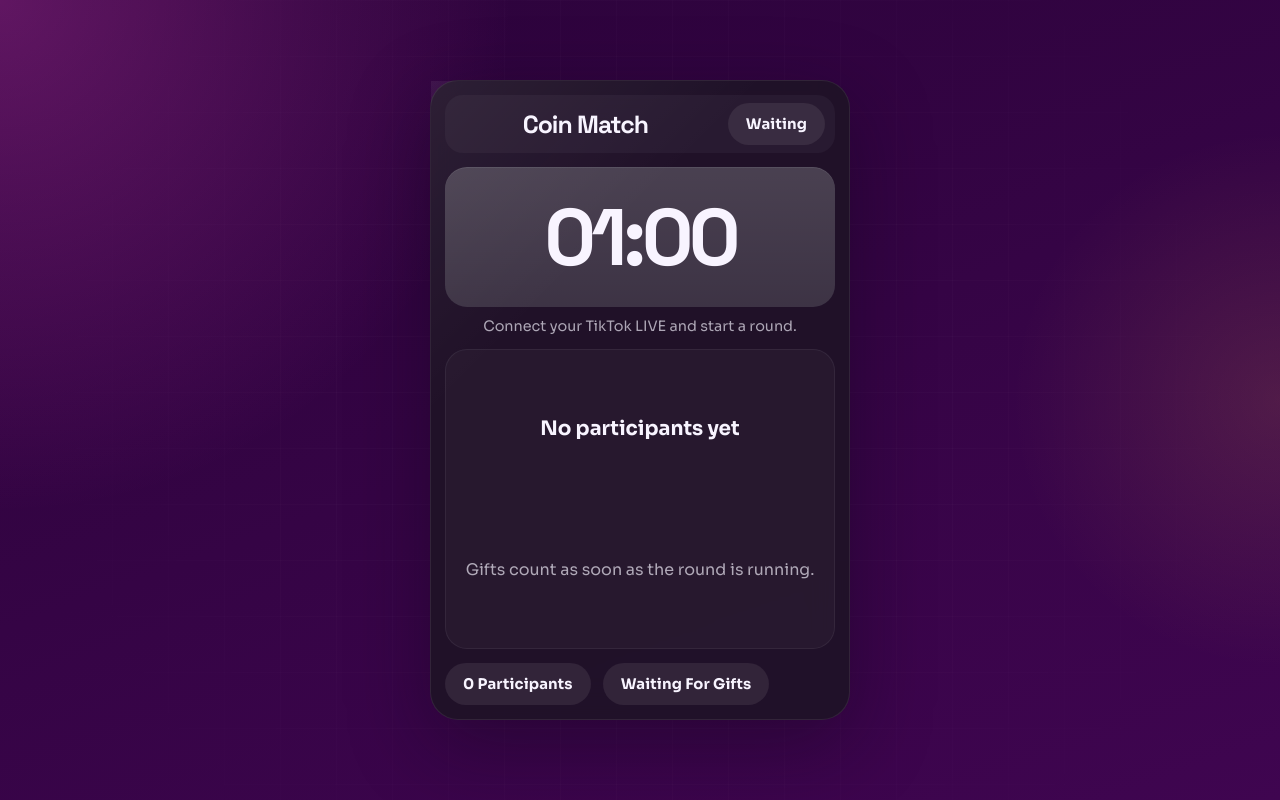
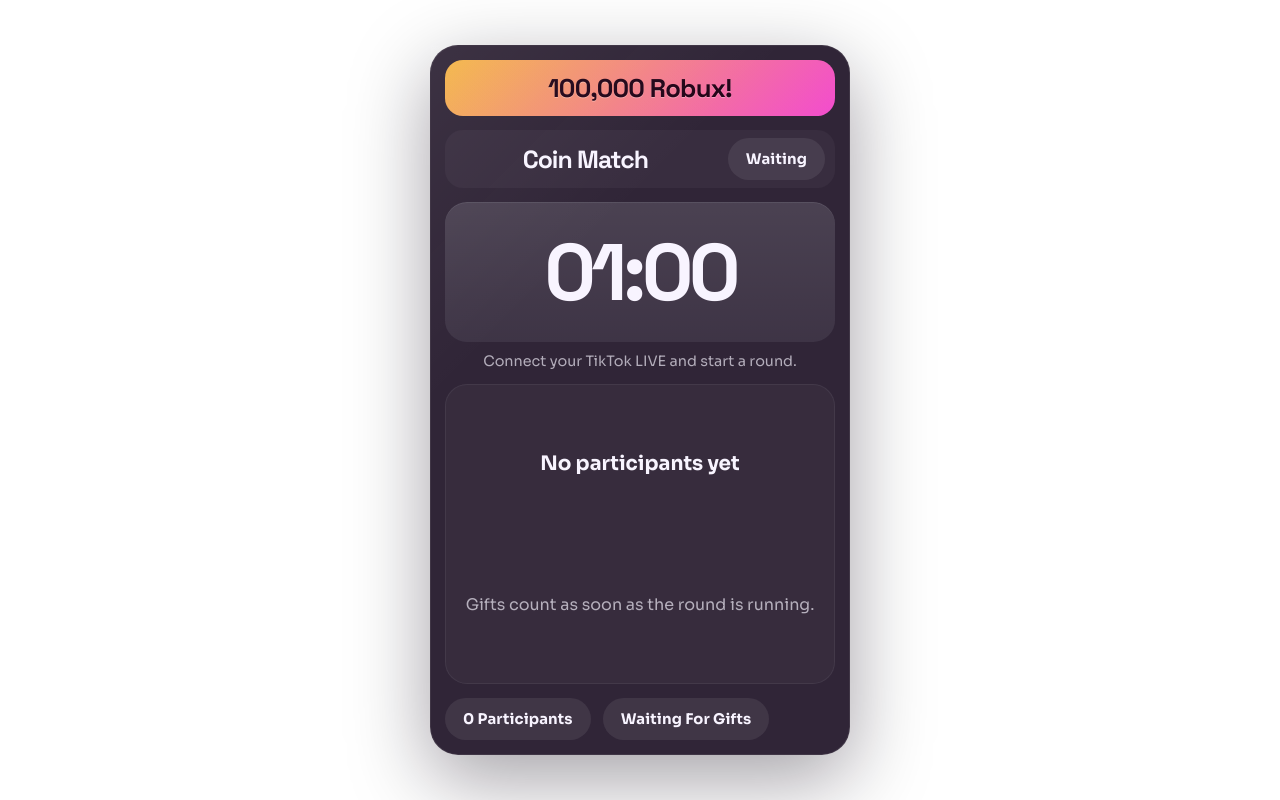
Before and after one commit to SlimJimShady/ServerHop, a website: page public/overlay.html in a window 1280 px wide. Drawn offline with Linux system fonts and the light colour scheme; no server answers.

Commit message:
Sync hosted overlay transparency and stake banner

```diff
--- a/api/state.js
+++ b/api/state.js
@@ -6,6 +6,7 @@
 const defaultState = {
   round: {
     title: "Coin Match",
+    stakeText: "100,000 Robux!",
     status: "idle",
     durationSeconds: 60,
     startedAt: null,
--- a/public/overlay.html
+++ b/public/overlay.html
@@ -9,6 +9,8 @@
   <body class="overlay-page">
     <div class="overlay-stage">
       <section class="overlay-card rise-in" id="overlayCard">
+        <div class="stakes-banner" id="stakesBanner">100,000 Robux!</div>
+
         <header class="overlay-header">
           <h1 id="overlayTitle">Coin Match</h1>
           <span class="overlay-status" id="overlayStatus">Waiting</span>
--- a/public/overlay.js
+++ b/public/overlay.js
@@ -2,6 +2,7 @@
 const statusElement = document.getElementById("overlayStatus");
 const subtitleElement = document.getElementById("overlaySubtitle");
 const timerBox = document.getElementById("timerBox");
+const stakesBanner = document.getElementById("stakesBanner");
 const emptyState = document.getElementById("emptyState");
 const participantList = document.getElementById("participantList");
 const participantPill = document.getElementById("participantPill");
@@ -10,6 +11,7 @@
 
 let latestState = null;
 let countdownTimer = null;
+const stakeOverride = new URLSearchParams(window.location.search).get("stake");
 
 function formatTimer(seconds) {
   const safeSeconds = Math.max(0, Number(seconds || 0));
@@ -93,6 +95,7 @@
 function renderState(state) {
   latestState = state;
   titleElement.textContent = state.round.title;
+  stakesBanner.textContent = stakeOverride || state.round.stakeText || "100,000 Robux!";
   updateTimerOnly();
   participantPill.textContent = `${state.totals.participants} Participant${
     state.totals.participants === 1 ? "" : "s"
--- a/public/styles.css
+++ b/public/styles.css
@@ -387,6 +387,11 @@
   place-items: center;
   min-height: 100vh;
   padding: 24px;
+  background: transparent;
+}
+
+.overlay-page::before {
+  display: none;
 }
 
 .transparent-overlay {
@@ -406,6 +411,19 @@
   gap: 14px;
   padding: 14px;
   border-radius: 28px;
+}
+
+.stakes-banner {
+  padding: 12px 16px;
+  border-radius: 18px;
+  background: linear-gradient(135deg, rgba(255, 191, 71, 0.94), rgba(255, 79, 216, 0.94));
+  color: #220518;
+  text-align: center;
+  font-family: "Space Grotesk", "Sora", sans-serif;
+  font-size: clamp(1.2rem, 4vw, 1.6rem);
+  font-weight: 800;
+  letter-spacing: -0.03em;
+  text-shadow: 0 1px 0 rgba(255, 255, 255, 0.3);
 }
 
 .overlay-header {
```
